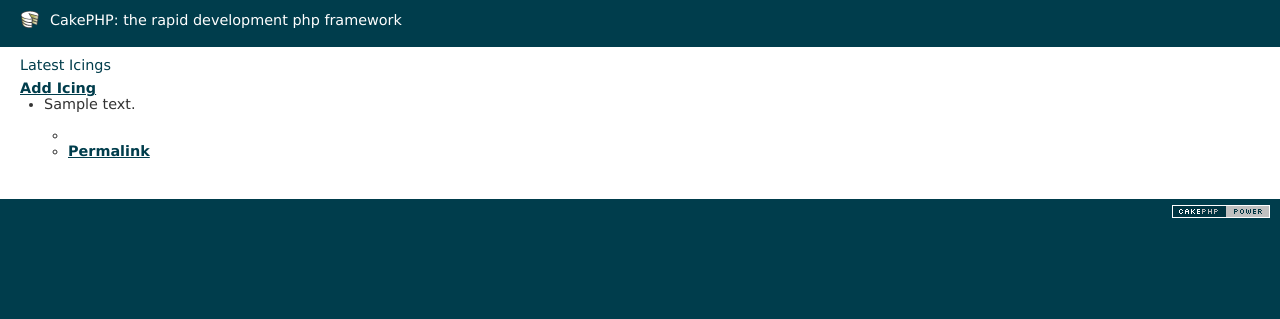
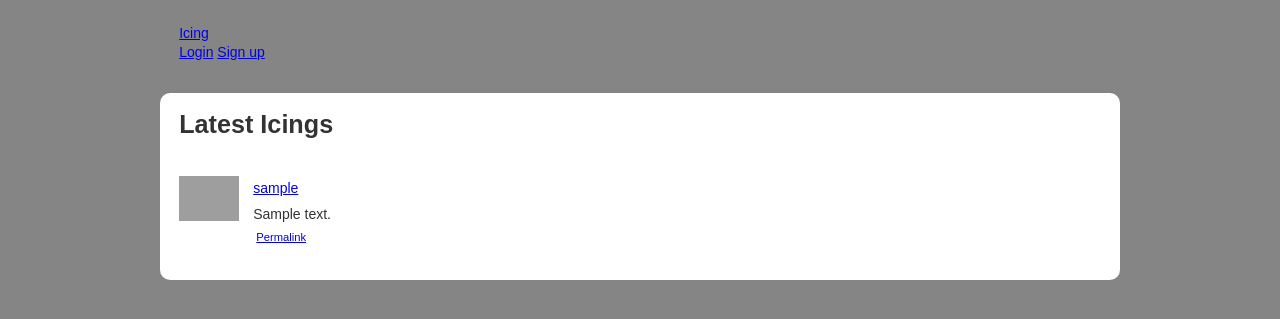
Before and after one commit to stevegrunwell/icing, a CakePHP app: the page made by app/View/Posts/index.ctp in a window 1280 px wide. Shown: the top 319 px of the page. Run offline with PHP 8.4 and a stand-in for CakePHP, Linux system fonts and the light colour scheme; the template is opened without the code that fills it: most values are stand-ins (such as "Sample title", 1, 10 or a date in 2020); data that the repository does not hold is empty; some libraries are stand-ins or nearby versions; grey boxes are pictures that could not be loaded.

Commit message:
Major cleanup of views and styles; added more friendly routes for /login, /logout/, and /signup

```diff
--- /dev/null
+++ b/app/Assets/scss/_base.scss
@@ -0,0 +1,72 @@
+/**
+ * Styles for all screen resolutions
+ */
+
+/** SASS variables */
+$line_height: 1.8em;
+
+/** CSS Reset */
+* { -moz-box-sizing:border-box; -webkit-box-sizing:border-box; box-sizing:border-box; }
+html, body, div, span, applet, object, iframe, h1, h2, h3, h4, h5, h6, p, blockquote, pre, a, abbr, acronym, address, big, cite, code, del, dfn, em, font, img, ins, kbd, q, s, samp, small, strike, strong, sub, sup, tt, var, b, u, i, center, dl, dt, dd, ol, ul, li, fieldset, form, label, legend, table, caption, tbody, tfoot, thead, tr, th, td { margin:0; padding:0; vertical-align:baseline; background:transparent; border:0; }
+body { line-height:1; }
+header, nav, footer, article, section { display:block; margin:0; padding:0; }
+h1, h2, h3, h4, h5, h6 { clear:both; font-weight:bold; }
+ul { list-style:none; }
+blockquote { quotes:none; }
+blockquote:before, blockquote:after { content:''; content:none; }
+del { text-decoration:line-through; }
+table { border-collapse:collapse; border-spacing:0; }
+a img { border:none; }
+
+/** Base typography */
+body { font-family:sans-serif; font-size:14px; color:#333; }
+h1 { font-size:1.8em; margin-bottom:1em; }
+ul, ol, p { margin-bottom:$line_height; line-height:$line_height; }
+ul, ol { margin-left:1.4em; }
+
+/** Structure */
+body { padding:2% 1%; background:#858585; }
+#wrapper { max-width:960px; margin:0 auto; }
+
+header, #content { padding:0 2%; }
+header { margin-bottom:2em; }
+#content { padding-top:2%; padding-bottom:2%; background:#fff; border-radius:10px; }
+
+/** Header */
+#primary-nav {
+  ul { margin:0; }
+  li { display:inline-block; }
+}
+
+/** Flash messages */
+#flashMessage { display:block; margin-bottom:$line_height; padding:.5em 1em; line-height:$line_height; color:#9f6000; background-color:#feefb3; border:1px solid; border-radius:5px;
+  &.success { color:#4f8110; background-color:#dff2bf; }
+  &.error { color:#d8000c; background-color:#ffbaba; }
+}
+
+/** Content styles */
+.posts { margin-left:0; margin-bottom:0; }
+.post { position:relative; padding:1em 0 1em 74px;
+  & + .post { border-top:1px solid #aaa; }
+  p, ul { margin-bottom:0; }
+  .author {
+    .avatar { position:absolute; left:0; top:1em; max-width:60px; }
+  }
+  .meta { margin-left:0; font-size:.8em; color:#666;
+    li { display:inline-block; }
+  }
+}
+
+article.post { padding-left:0;
+  p { font-family:Georgia,serif; font-size:1.6em; }
+}
+
+/* Forms */
+form { margin-bottom:$line_height; }
+input, textarea, select, label { display:block; width:100%; max-width:400px; }
+
+/** Utility classes */
+.screen-reader-text { position:absolute; left:-99999em; }
+.clearfix { zoom:1; }
+.clearfix:before, .clearfix:after { content:''; display:table; }
+.clear, .clearfix:after { clear:both; }
--- /dev/null
+++ b/app/Assets/scss/style.scss
@@ -0,0 +1,6 @@
+/*!
+ * Notice: this is a generated file. To edit styles see /app/Assets/scss/
+ *
+ */
+
+@import 'base';
--- a/app/Config/routes.php
+++ b/app/Config/routes.php
@@ -41,6 +41,9 @@
  * Application-specific routes
  */
   Router::connect( '/', array( 'controller' => 'posts', 'action' => 'index' ) );
+  Router::connect( '/login', array( 'controller' => 'users', 'action' => 'login' ) );
+  Router::connect( '/logout', array( 'controller' => 'users', 'action' => 'logout' ) );
+  Router::connect( '/signup', array( 'controller' => 'users', 'action' => 'add' ) );
   Router::connect( '/:username', array( 'controller' => 'users', 'action' => 'view' ), array( 'pass' => array( 'username', true ) ) );
 
 /**
--- a/app/Controller/AppController.php
+++ b/app/Controller/AppController.php
@@ -44,6 +44,7 @@ class AppController extends Controller {
 
   public function beforeFilter() {
     $this->Auth->allow( 'index', 'view' );
+    $this->set( 'userLoggedIn', ( $this->Auth->user( 'id' ) ? true : false ) );
   }
 
   public function isAuthorized( $user ) {
--- a/app/View/Elements/postListItem.ctp
+++ b/app/View/Elements/postListItem.ctp
@@ -1,4 +1,14 @@
 <li class="post">
+  <p class="author">
+  <?php
+    $image_atts = array(
+      'alt' => $post['User']['username'],
+      'class' => 'avatar'
+    );
+    echo $this->Html->image( $this->User->getGravatar( $post['User']['email_address'], 120 ), $image_atts );
+    echo $this->Html->link( $post['User']['username'], array( 'controller' => 'users', 'action' => 'view', 'username' => $post['User']['username'] ) );
+  ?>
+  </p>
   <p><?php echo $post['Post']['content']; ?></p>
   <ul class="meta">
     <li><?php echo $this->Post->formatPostDate( $post['Post']['created'] ); ?></li>
--- a/app/View/Helper/PostHelper.php
+++ b/app/View/Helper/PostHelper.php
@@ -1,6 +1,6 @@
 <?php
 
-App::uses('AppHelper', 'View/Helper');
+App::uses( 'AppHelper', 'View/Helper' );
 
 class PostHelper extends AppHelper {
   public $helpers = array( 'Time' );
--- a/app/View/Layouts/default.ctp
+++ b/app/View/Layouts/default.ctp
@@ -1,61 +1,34 @@
-<?php
-/**
- *
- * PHP 5
- *
- * CakePHP(tm) : Rapid Development Framework (http://cakephp.org)
- * Copyright 2005-2012, Cake Software Foundation, Inc. (http://cakefoundation.org)
- *
- * Licensed under The MIT License
- * Redistributions of files must retain the above copyright notice.
- *
- * @copyright     Copyright 2005-2012, Cake Software Foundation, Inc. (http://cakefoundation.org)
- * @link          http://cakephp.org CakePHP(tm) Project
- * @package       Cake.View.Layouts
- * @since         CakePHP(tm) v 0.10.0.1076
- * @license       MIT License (http://www.opensource.org/licenses/mit-license.php)
- */
-
-$cakeDescription = __d('cake_dev', 'CakePHP: the rapid development php framework');
-?>
-<!DOCTYPE html PUBLIC "-//W3C//DTD XHTML 1.0 Transitional//EN" "http://www.w3.org/TR/xhtml1/DTD/xhtml1-transitional.dtd">
-<html xmlns="http://www.w3.org/1999/xhtml">
+<!DOCTYPE html>
+<!--[if IE 7]><html class="no-js ie7" lang="en"><![endif]-->
+<!--[if IE 8]><html class="no-js ie8" lang="en"><![endif]-->
+<!--[if (gte IE 9) | !(IE)]><!--><html class="no-js" lang="en"><!--<![endif]-->
 <head>
-	<?php echo $this->Html->charset(); ?>
-	<title>
-		<?php echo $cakeDescription ?>:
-		<?php echo $title_for_layout; ?>
-	</title>
-	<?php
-		echo $this->Html->meta('icon');
-
-		echo $this->Html->css('cake.generic');
-
-		echo $this->fetch('meta');
-		echo $this->fetch('css');
-		echo $this->fetch('script');
-	?>
+<?php echo $this->Html->charset(); ?>
+<title>untitled</title>
+<?php echo $this->Html->css( 'style' ); ?>
 </head>
 <body>
-	<div id="container">
-		<div id="header">
-			<h1><?php echo $this->Html->link($cakeDescription, 'http://cakephp.org'); ?></h1>
-		</div>
-		<div id="content">
+  <div id="wrapper">
+    <header>
+      <?php echo $this->Html->link( 'Icing', '/', array( 'id' => 'site-logo' ) ); ?>
+      <nav id="primary-nav">
+        <ul>
+        <?php if ( $userLoggedIn ) : ?>
+          <li><?php echo $this->Html->link( 'Add Icing', array( 'controller' => 'posts', 'action' => 'add' ) ); ?></li>
+          <li><?php echo $this->Html->link( 'Logout', array( 'controller' => 'users', 'action' => 'logout' ) ); ?></li>
+        <?php else : ?>
+          <li><?php echo $this->Html->link( 'Login', array( 'controller' => 'users', 'action' => 'login' ) ); ?></li>
+          <li><?php echo $this->Html->link( 'Sign up', array( 'controller' => 'users', 'action' => 'add' ) ); ?></li>
+        <?php endif; ?>
+        </ul>
+      </nav>
+    </header>
 
-			<?php echo $this->Session->flash(); ?>
+    <div id="content">
 
-			<?php echo $this->fetch('content'); ?>
-		</div>
-		<div id="footer">
-			<?php echo $this->Html->link(
-					$this->Html->image('cake.power.gif', array('alt' => $cakeDescription, 'border' => '0')),
-					'http://www.cakephp.org/',
-					array('target' => '_blank', 'escape' => false)
-				);
-			?>
-		</div>
-	</div>
-	<?php echo $this->element('sql_dump'); ?>
+      <?php echo $this->fetch( 'content' ); ?>
+
+    </div><!-- #content -->
+  </div><!-- #wrapper -->
 </body>
 </html>
--- a/app/View/Posts/index.ctp
+++ b/app/View/Posts/index.ctp
@@ -1,5 +1,6 @@
 <h1>Latest Icings</h1>
-<?php echo $this->Html->link( 'Add Icing', array( 'controller' => 'posts', 'action' => 'add' ) ); ?>
+
+<?php echo $this->Session->flash(); ?>
 
 <ul class="posts">
 <?php foreach ( $posts as $post ) : ?>
--- a/app/View/Users/add.ctp
+++ b/app/View/Users/add.ctp
@@ -1,5 +1,7 @@
 <div class="signup">
   <h1>Signup</h1>
+
+  <?php echo $this->Session->flash(); ?>
 
   <?php
     echo $this->Form->create( 'User' );
--- a/app/View/Users/login.ctp
+++ b/app/View/Users/login.ctp
@@ -1,5 +1,7 @@
 <div class="login">
   <h1>Login</h1>
+
+  <?php echo $this->Session->flash(); ?>
 
   <?php
     echo $this->Session->flash( 'auth' );
@@ -8,4 +10,7 @@
     echo $this->Form->input( 'password', array( 'type' => 'password' ) );
     echo $this->Form->end( 'Login' );
   ?>
+
+  <h2>Don't have an account?</h2>
+  <p><?php echo $this->Html->link( 'Register now', array( 'controller' => 'users', 'action' => 'add' ) ); ?> to talk about yourself in public.</p>
 </div><!-- .login -->
--- a/app/View/Users/view.ctp
+++ b/app/View/Users/view.ctp
@@ -6,7 +6,7 @@
 
 <?php if ( $posts ) : ?>
 
-  <ul class="recent-posts">
+  <ul class="posts recent-posts">
   <?php foreach ( $posts as $post ) : ?>
 
     <?php echo $this->element( 'postListItem', array( 'post' => $post ) ); ?>
```
Also changed, not shown: app/Controller/PostsController.php (+4 -3 lines), app/Controller/UsersController.php (+8 -6 lines), app/Model/Post.php (+9 -3 lines), app/View/Helper/UserHelper.php (added, +16 -0 lines), app/View/Posts/add.ctp (+11 -6 lines), app/webroot/css/style.css (added, +4 -0 lines), README.md, 1 other file.
